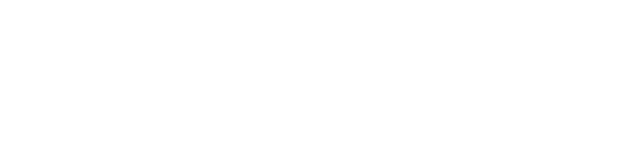
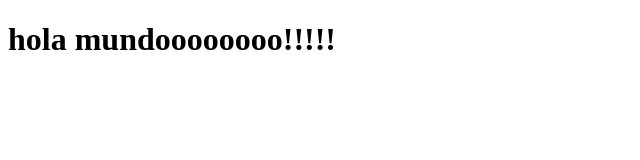
Before and after one commit to Seven7w7/rama, a plain HTML site: page index.html in a window 1280 px wide. Shown: the whole page, without its empty margins (0-640 px from the left). Drawn offline with Linux system fonts and the light colour scheme.

Commit message:
commit dos

```diff
--- a/index.html
+++ b/index.html
@@ -6,6 +6,6 @@
     <title>Document</title>
 </head>
 <body>
-
+    <h1>hola mundoooooooo!!!!!</h1>
 </body>
 </html>
```
